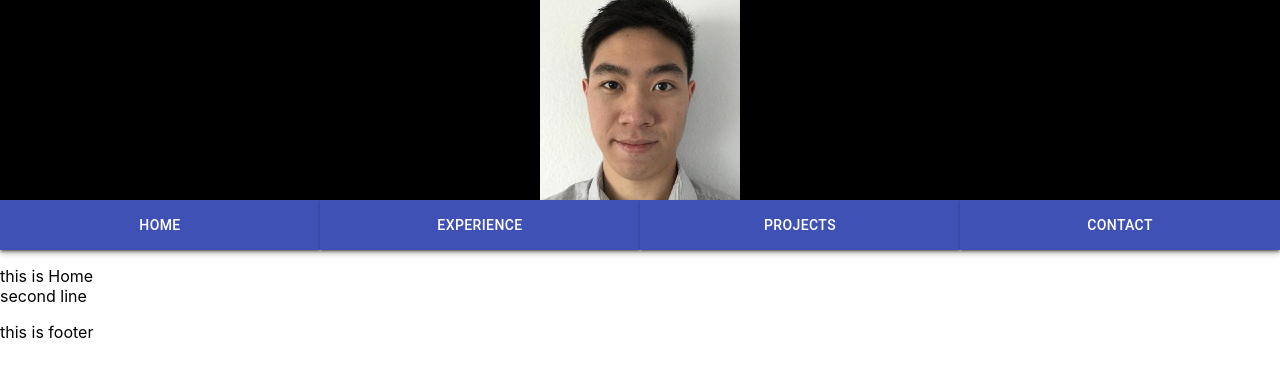
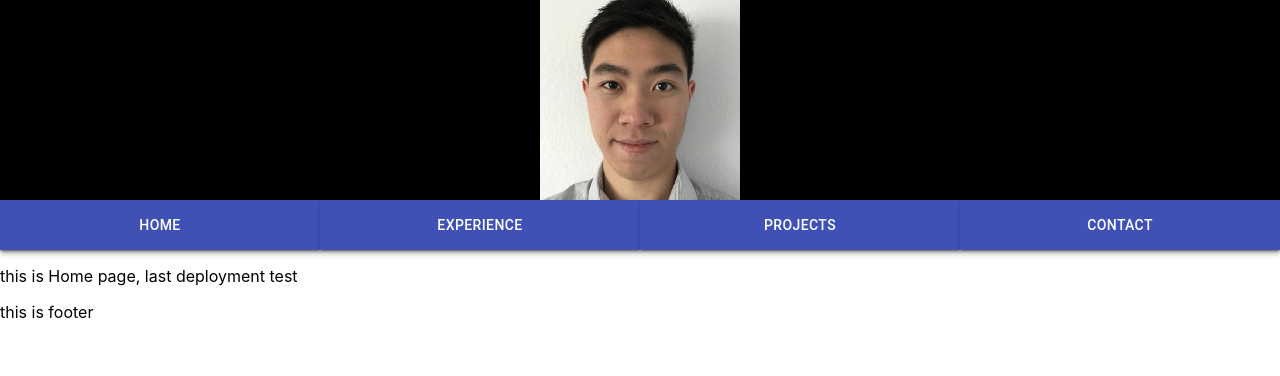
Before and after one commit to patrick1311/portfolio, a React (Create React App) app: page /#/ in a window 1280 px wide. Shown: the top 376 px of the page. Built offline with nearby package versions, Linux system fonts and the light colour scheme.

Commit message:
last deployment test

```diff
--- a/src/components/Home.js
+++ b/src/components/Home.js
@@ -2,7 +2,7 @@ import * as React from 'react';
 
 const Home = () => {
     return (
-        <p>this is Home<br/>second line</p>
+        <p>this is Home page, last deployment test</p>
     );
 }
 
```
